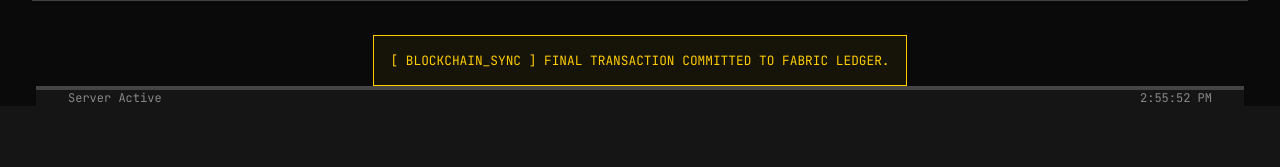
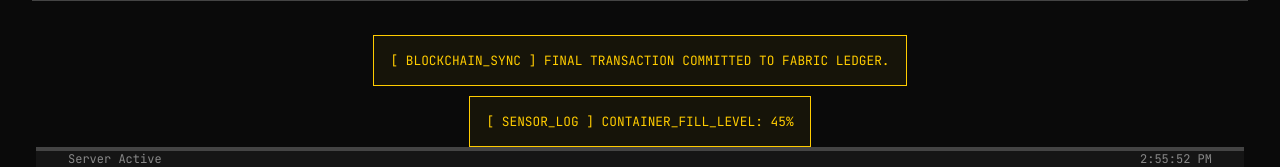
Before and after one commit to veezee05/raspberrypi-docker-scripts, a Flask app: page /dispense in a window 1280 px wide. Shown: the part 759-926 px from the top of the page. Before the commit the page ends 861 px from the top, so only its background shows below. Run offline with Flask 3, Linux system fonts and the light colour scheme.

Commit message:
updated frontend

```diff
--- a/server.py
+++ b/server.py
@@ -65,6 +65,16 @@ def check_button():
         # If no hardware, just succeed immediately for testing (same as mock)
         time.sleep(1)
         return jsonify({"status": "success"})
+
+@app.route('/api/container-level')
+def container_level():
+    """Returns the current grain level in the container."""
+    if hw_interface:
+        level = hw_interface.get_container_level()
+        # Assume 200mm is empty and 50mm is full for the logic
+        percentage = max(0, min(100, int((200 - level) / 1.5)))
+        return jsonify({"status": "success", "level_mm": level, "percentage": percentage})
+    return jsonify({"status": "success", "level_mm": 100, "percentage": 50})
 
 @app.route('/scan-rfid', methods=['GET', 'POST'])
 def scan_rfid():
--- a/templates/dispense.html
+++ b/templates/dispense.html
@@ -24,6 +24,10 @@
 
 <div class="instruction-box" id="auger-info">
     [ SYSTEM_LOG ] AUGER_VELOCITY: 100% | STATUS: ROTATING
+</div>
+
+<div class="instruction-box" id="level-info" style="border-color: var(--warning-yellow); margin-top: 10px;">
+    [ SENSOR_LOG ] CONTAINER_FILL_LEVEL: <span id="grain-level">--</span>%
 </div>
 
 <style>
@@ -102,6 +106,18 @@
         // Trigger Backend Dispense (Motor + Scale)
         startDispense();
 
+        // Update level every second
+        const levelInterval = setInterval(() => {
+            fetch('/api/container-level')
+                .then(res => res.json())
+                .then(levelData => {
+                    document.getElementById('grain-level').innerText = levelData.percentage;
+                    if (!status.innerText.includes("IN PROGRESS")) {
+                        clearInterval(levelInterval);
+                    }
+                });
+        }, 1000);
+
         // Spawn "grains"
         const interval = setInterval(() => {
             if (status.innerText.includes("IN PROGRESS")) {
--- a/templates/fingerprint_scan.html
+++ b/templates/fingerprint_scan.html
@@ -16,8 +16,6 @@
 </div>
 
 <div class="instruction-box">
-    <b>DUMMY CASE:</b> Press any <b>number key (1-9)</b> to simulate fingerprint scan. <br>
-    (If it matches the RFID key, it's a "Gov record" match. Otherwise, it's a "New scan".)
 </div>
 
 <script>
--- a/templates/rfid_scan.html
+++ b/templates/rfid_scan.html
@@ -12,8 +12,6 @@
 </form>
 
 <div class="instruction-box">
-    <b>DUMMY CASE:</b> Press any <b>number key (1-9)</b> to simulate scanning an RFID card. <br>
-    (Try 1, 2, or 3 for a valid user, others for error)
 </div>
 
 <script>
--- a/templates/welcome.html
+++ b/templates/welcome.html
@@ -5,7 +5,8 @@
     <div class="pulse-ring"></div>
 </div>
 <h1>System Initialized</h1>
-<p id="status-message">READY FOR COOPERATIVE INTERACTION. PRESS [SPACE] TO BEGIN.<span class="terminal-cursor"></span>
+<p id="status-message">READY FOR COOPERATIVE INTERACTION. PRESS THE BUTTON TO BEGIN.<span
+        class="terminal-cursor"></span>
 </p>
 
 <div class="instruction-box">
```
Also changed, not shown: 1 other file.
